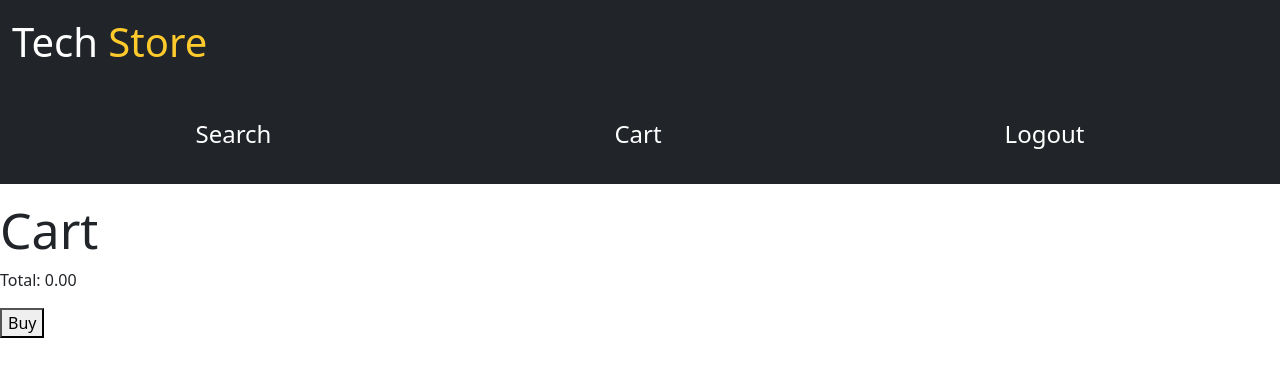
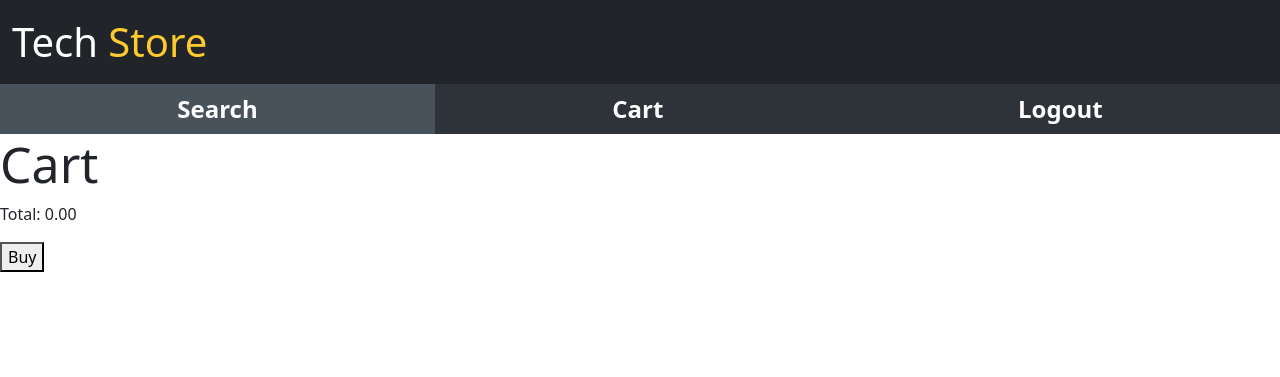
Before and after one commit to breno-albuquerque/my-store-app, a Flask app: page /cart in a window 1280 px wide. Shown: the top 377 px of the page. Run offline with Flask 2, Linux system fonts and the light colour scheme; the visitor is signed in with stand-in values (Sample User, id 1); some libraries are stand-ins or nearby versions.

Commit message:
style: Add css to layout navbar

```diff
--- a/static/css/layout.css
+++ b/static/css/layout.css
@@ -1,3 +1,40 @@
 .yellow {
     color: #FFCA2C;
 }
+
+.bg-lighter {
+    background-color: #2D3339;
+}
+
+.bg-selected {
+    background-color: #48525B;
+}
+
+.layout-nav-bar {
+    display: flex;
+    flex-wrap: wrap;
+    justify-content: space-around;
+    align-items: stretch;
+
+    width: 100vw;
+    height: 50px;
+}
+
+.layout-nav-item {
+    display: flex;
+    justify-content: center;
+    align-items: center;
+    flex-grow: 1;
+
+    text-decoration: none;
+    color: white;
+    font-size: 24px;
+    font-weight: 700;
+
+    transition: 0.1s;
+}
+
+.layout-nav-item:hover {
+    background-color: #48525B;
+    color: white;
+}
--- a/static/css/style.css
+++ b/static/css/style.css
@@ -48,3 +48,7 @@ table {
 	border-collapse: collapse;
 	border-spacing: 0;
 }
+a:link, a:visited, a:hover, a:active {
+    color: white;
+    text-decoration: none;
+}
--- a/templates/layout.html
+++ b/templates/layout.html
@@ -30,10 +30,10 @@
 
     {% if session['user'] %}
 
-        <nav class="mb-3 layout-header d-flex flex-wrap justify-content-around p-4 bg-dark text-white">
-            <div><a class="nav-link px-2 text-white fs-4" href="/main">Search</a></div>
-            <div><a class="nav-link px-2 text-white fs-4" href="/cart">Cart</a></div>
-            <div><a class="nav-link px-2 text-white fs-4" href="/logout">Logout</a></div>
+        <nav class="layout-nav-bar bg-lighter">
+            <a class="bg-selected layout-nav-item" href="/main">Search</a>
+            <a class="layout-nav-item" href="/cart">Cart</a>
+            <a class="layout-nav-item" href="/logout">Logout</a>
         </nav>
 
     {% endif %}
```
